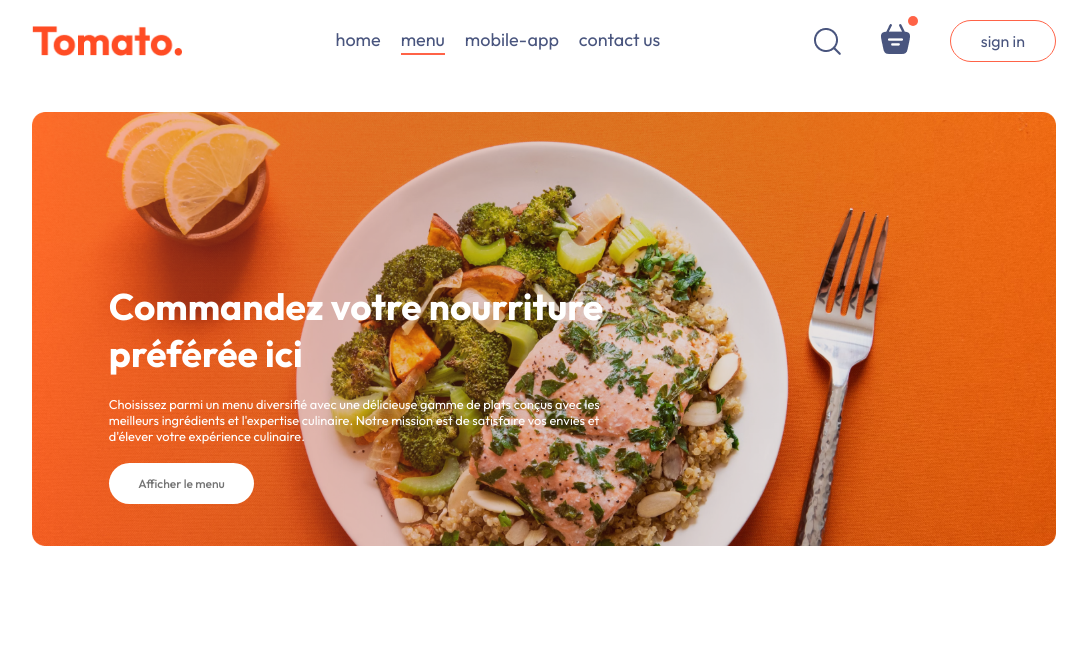
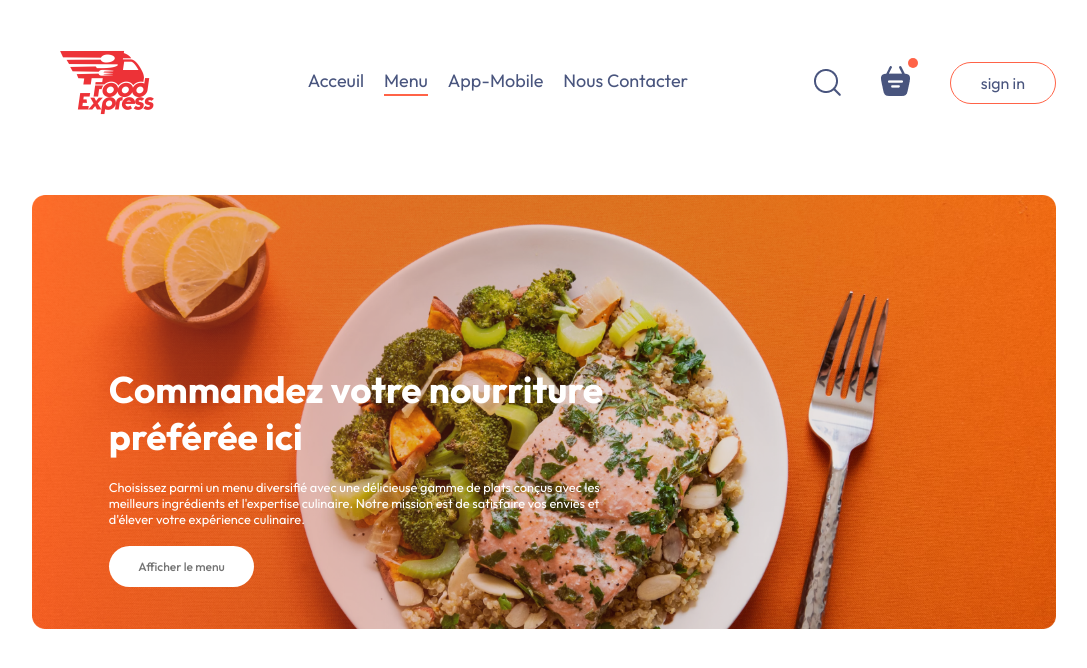
Before and after one commit to moonspark78/Food_Delivery, a React (Vite) app: page / in a window 1280 px wide. Shown: the top 668 px of the page, without its empty margins (96-1183 px from the left). Built offline with nearby package versions, Linux system fonts and the light colour scheme.

Commit message:
:art: working on  the Header components & css  add animation   :art:

```diff
--- a/src/assets/assets.js
+++ b/src/assets/assets.js
@@ -59,6 +59,7 @@ import profile_icon from './profile_icon.png'
 import bag_icon from './bag_icon.png'
 import logout_icon from './logout_icon.png'
 import parcel_icon from './parcel_icon.png'
+import logo1 from './logo1.png'
 
 export const assets = {
     logo,
@@ -79,7 +80,8 @@ export const assets = {
     profile_icon,
     logout_icon,
     bag_icon,
-    parcel_icon
+    parcel_icon,
+    logo1
 }
 
 export const menu_list = [
--- a/src/components/Navbar/Navbar.jsx
+++ b/src/components/Navbar/Navbar.jsx
@@ -6,12 +6,12 @@ const Navbar = () => {
   const [menu, setMenu] = useState("menu");
   return (
     <div className='navbar'>
-        <img src={assets.logo} alt='' className='logo'/>
+        <img src={assets.logo1} alt='' className='logo'/>
         <ul className='navbar-menu'>
-            <li onClick={() => setMenu("home")} className={menu=== "home" ? "active" : ""}>home</li>
-            <li onClick={() => setMenu("menu")} className={menu=== "menu" ? "active" : ""}>menu</li>
-            <li onClick={() => setMenu("mobile-app")} className={menu=== "mobile-app" ? "active" : ""}>mobile-app</li>
-            <li onClick={() => setMenu("contact-us")} className={menu=== "contact-us" ? "active" : ""}>contact us</li>
+            <li onClick={() => setMenu("home")} className={menu=== "home" ? "active" : ""}>Acceuil</li>
+            <li onClick={() => setMenu("menu")} className={menu=== "menu" ? "active" : ""}>Menu</li>
+            <li onClick={() => setMenu("mobile-app")} className={menu=== "mobile-app" ? "active" : ""}>App-Mobile</li>
+            <li onClick={() => setMenu("contact-us")} className={menu=== "contact-us" ? "active" : ""}>Nous Contacter</li>
         </ul>
         <div className='navbar-right'>
           <img src={assets.search_icon} alt=''/>
```
Also changed, not shown: src/assets/logo1.png (added).
